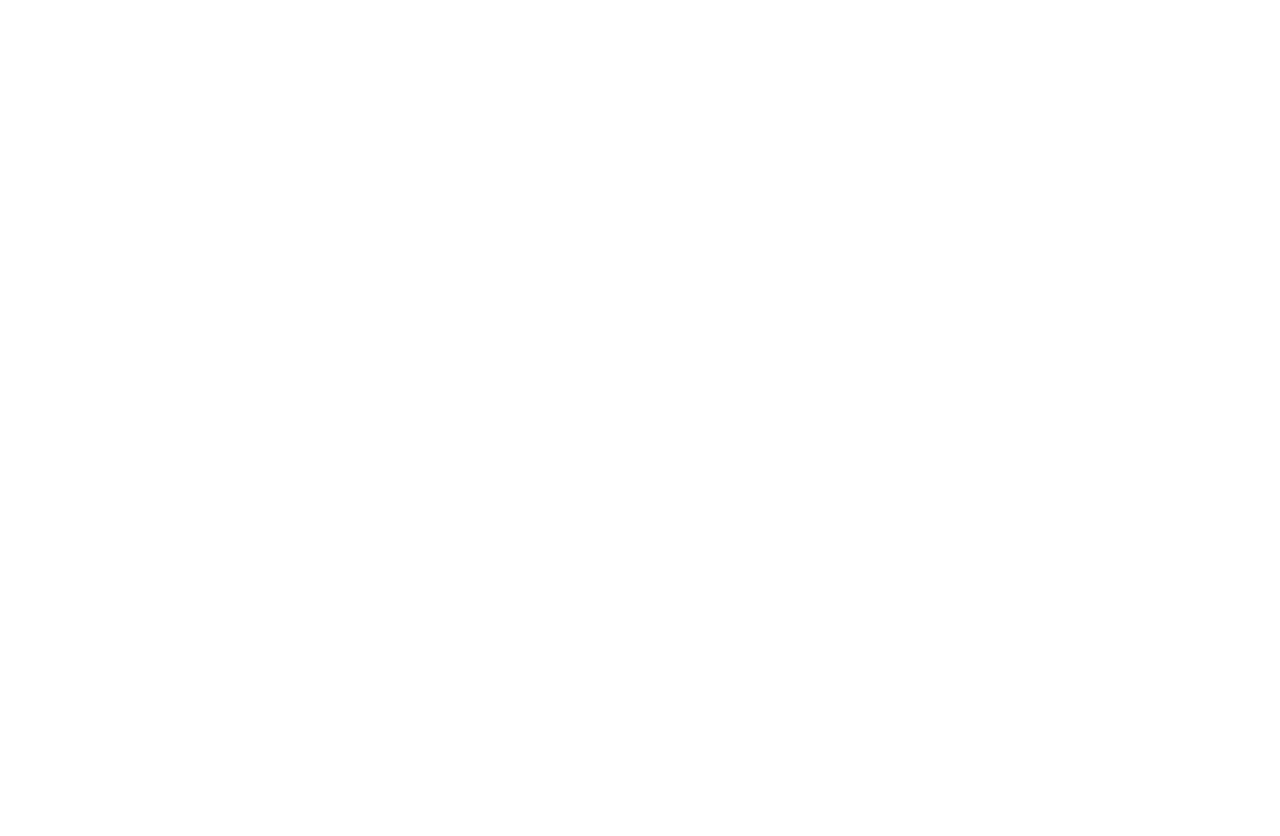
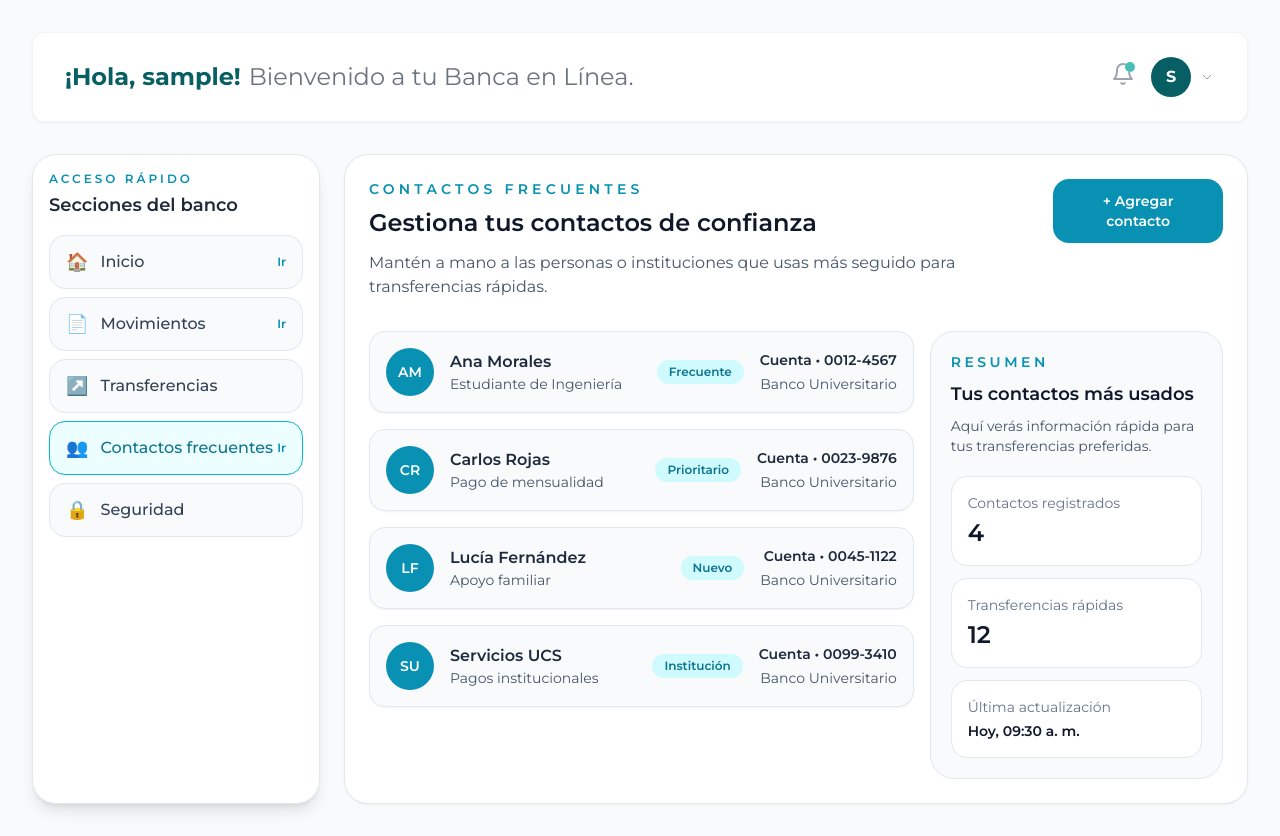
Before and after one commit to elujs/web-banco-universitario, a Vue app: page /contactos in a window 1280 px wide. Before the commit this address had no page. Before the commit the page ends 800 px from the top, so only its background shows below. Built offline with nearby package versions, Linux system fonts and the light colour scheme; sample sign-in values are in the browser's storage.

Commit message:
creacion de la ventana de contactos que almacenara los contactos frecuentes del usuario, ademas de la modificacion del selector para que permita seleccionar la ventana de contactos y se agrego la ruta para la ventana de contactos.

```diff
--- a/src/components/layout/selector.vue
+++ b/src/components/layout/selector.vue
@@ -39,7 +39,7 @@
   { label: 'Inicio', icon: '🏠', routeName: 'dashboard', active: route.name === 'dashboard' },
   { label: 'Movimientos', icon: '📄', routeName: 'movements', active: route.name === 'movements' },
   { label: 'Transferencias', icon: '↗️', routeName: null, active: false },
-  { label: 'Contactos frecuentes', icon: '👥', routeName: null, active: false },
+  { label: 'Contactos frecuentes', icon: '👥', routeName: 'contactos', active: route.name === 'contactos' },
   { label: 'Seguridad', icon: '🔒', routeName: null, active: false },
 ])
 
--- a/src/router/index.js
+++ b/src/router/index.js
@@ -5,6 +5,7 @@
 import UserRegister from '../views/auth/UserRegister.vue'
 import Dashboard from '../views/banca/dashboard.vue'
 import MovementsView from '../views/banca/MovementsView.vue'
+import Contactos from '../views/banca/contactos.vue'
 
 const router = createRouter({
   history: createWebHistory(import.meta.env.BASE_URL),
@@ -36,6 +37,12 @@
       component: MovementsView,
       meta: { requiresAuth: true },
     },
+    {
+      path: '/contactos',
+      name: 'contactos',
+      component: Contactos,
+      meta: { requiresAuth: true },
+    },
   ],
 })
 
--- /dev/null
+++ b/src/views/banca/contactos.vue
@@ -0,0 +1,124 @@
+<template>
+  <div class="min-h-screen bg-slate-50 px-4 py-8 sm:px-6 lg:px-8">
+    <div class="mx-auto max-w-7xl">
+      <AppHeader />
+
+      <div class="flex flex-col gap-6 lg:flex-row">
+        <Selector />
+
+        <section class="flex-1 rounded-3xl border border-slate-200 bg-white p-6 shadow-sm">
+          <div class="flex flex-col gap-4 lg:flex-row lg:items-start lg:justify-between">
+            <div>
+              <p class="text-sm font-semibold uppercase tracking-[0.3em] text-cyan-600">Contactos frecuentes</p>
+              <h1 class="mt-2 text-2xl font-semibold text-slate-900">Gestiona tus contactos de confianza</h1>
+              <p class="mt-3 max-w-2xl text-slate-600">
+                Mantén a mano a las personas o instituciones que usas más seguido para transferencias rápidas.
+              </p>
+            </div>
+
+            <button
+              type="button"
+              class="inline-flex items-center justify-center rounded-2xl bg-cyan-600 px-4 py-3 text-sm font-semibold text-white shadow-sm transition hover:bg-cyan-700"
+            >
+              + Agregar contacto
+            </button>
+          </div>
+
+          <div class="mt-8 grid gap-4 xl:grid-cols-[1.3fr_0.7fr]">
+            <div class="space-y-4">
+              <article
+                v-for="contact in contacts"
+                :key="contact.name"
+                class="flex items-center gap-4 rounded-2xl border border-slate-200 bg-slate-50 p-4 shadow-sm"
+              >
+                <div class="flex h-12 w-12 items-center justify-center rounded-full bg-cyan-600 text-sm font-semibold text-white">
+                  {{ contact.initials }}
+                </div>
+
+                <div class="flex-1">
+                  <div class="flex flex-col gap-1 sm:flex-row sm:items-center sm:justify-between">
+                    <div>
+                      <h2 class="font-semibold text-slate-800">{{ contact.name }}</h2>
+                      <p class="text-sm text-slate-600">{{ contact.description }}</p>
+                    </div>
+                    <span class="rounded-full bg-cyan-100 px-3 py-1 text-xs font-semibold text-cyan-700">
+                      {{ contact.tag }}
+                    </span>
+                  </div>
+                </div>
+
+                <div class="text-right text-sm text-slate-600">
+                  <p class="font-semibold text-slate-800">{{ contact.account }}</p>
+                  <p class="mt-1">{{ contact.bank }}</p>
+                </div>
+              </article>
+            </div>
+
+            <aside class="rounded-3xl border border-slate-200 bg-slate-50 p-5">
+              <p class="text-sm font-semibold uppercase tracking-[0.25em] text-cyan-600">Resumen</p>
+              <h2 class="mt-2 text-lg font-semibold text-slate-900">Tus contactos más usados</h2>
+              <p class="mt-2 text-sm text-slate-600">
+                Aquí verás información rápida para tus transferencias preferidas.
+              </p>
+
+              <div class="mt-5 space-y-3">
+                <div class="rounded-2xl border border-slate-200 bg-white p-4">
+                  <p class="text-sm text-slate-500">Contactos registrados</p>
+                  <p class="mt-1 text-2xl font-semibold text-slate-900">4</p>
+                </div>
+                <div class="rounded-2xl border border-slate-200 bg-white p-4">
+                  <p class="text-sm text-slate-500">Transferencias rápidas</p>
+                  <p class="mt-1 text-2xl font-semibold text-slate-900">12</p>
+                </div>
+                <div class="rounded-2xl border border-slate-200 bg-white p-4">
+                  <p class="text-sm text-slate-500">Última actualización</p>
+                  <p class="mt-1 text-sm font-semibold text-slate-900">Hoy, 09:30 a. m.</p>
+                </div>
+              </div>
+            </aside>
+          </div>
+        </section>
+      </div>
+    </div>
+  </div>
+</template>
+
+<script setup>
+import AppHeader from '../../components/layout/AppHeader.vue'
+import Selector from '../../components/layout/selector.vue'
+
+const contacts = [
+  {
+    name: 'Ana Morales',
+    initials: 'AM',
+    description: 'Estudiante de Ingeniería',
+    account: 'Cuenta • 0012-4567',
+    bank: 'Banco Universitario',
+    tag: 'Frecuente',
+  },
+  {
+    name: 'Carlos Rojas',
+    initials: 'CR',
+    description: 'Pago de mensualidad',
+    account: 'Cuenta • 0023-9876',
+    bank: 'Banco Universitario',
+    tag: 'Prioritario',
+  },
+  {
+    name: 'Lucía Fernández',
+    initials: 'LF',
+    description: 'Apoyo familiar',
+    account: 'Cuenta • 0045-1122',
+    bank: 'Banco Universitario',
+    tag: 'Nuevo',
+  },
+  {
+    name: 'Servicios UCS',
+    initials: 'SU',
+    description: 'Pagos institucionales',
+    account: 'Cuenta • 0099-3410',
+    bank: 'Banco Universitario',
+    tag: 'Institución',
+  },
+]
+</script>
```
